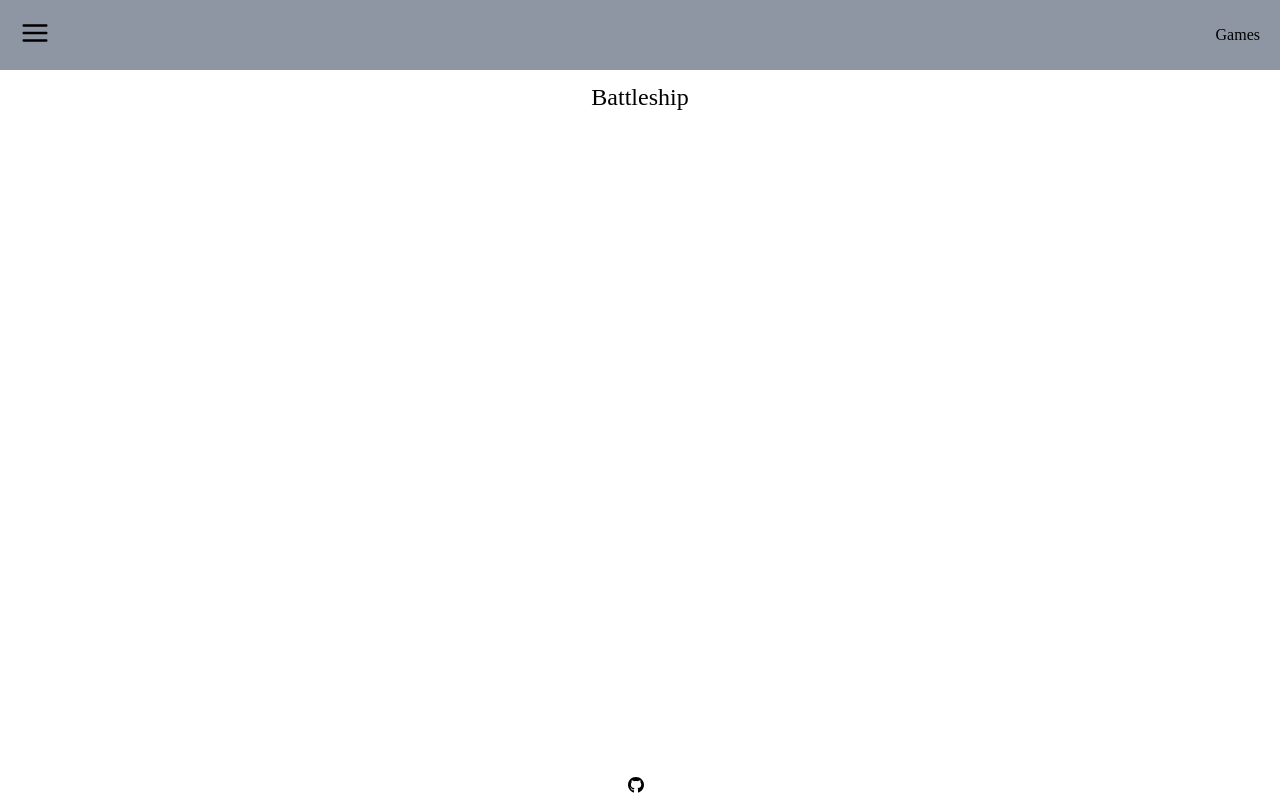
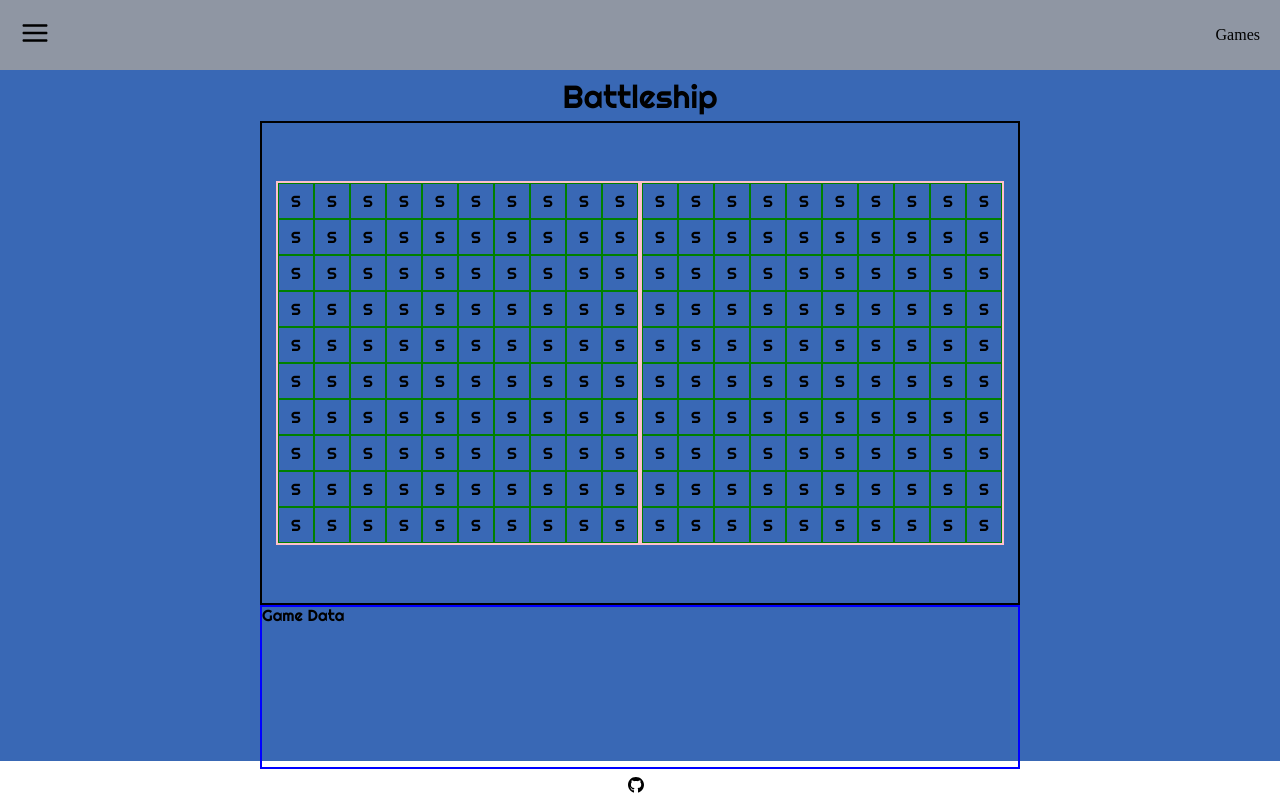
Before and after one commit to NBrennan26/games, a React (Create React App) app: page /battleship in a window 1280 px wide. Built offline with nearby package versions, Linux system fonts and the light colour scheme.

Commit message:
Create initial Battleship files. No logic yet

```diff
--- a/src/apps/battleship/Battleship.jsx
+++ b/src/apps/battleship/Battleship.jsx
@@ -1,15 +1,27 @@
+import { useState } from "react";
+import GameBoard from "./components/GameBoard"
+import GameData from "./components/GameData"
+import "./bs.css"
+
 function Battleship() {
+  const [player1, setPlayer1] = useState({})
+  const [player2, setPlayer2] = useState({})
+  const [p1Fleet, setP1Fleet] = useState([])
+  const [p2Fleet, setP2Fleet] = useState([])
+  const [p1Board, setP1Board] = useState([])
+  const [p2Board, setP2Board] = useState([])
+
+
   return (
-    <>
-      <div className="game-title-cont">
-        <span className="game-title">Battleship</span>
+    <div className="battleship-cont">
+      <div className="bs-title-cont">
+        <span className="bs-title">Battleship</span>
       </div>
-      <div className="game-board">
-        <div className="scorebaord"></div>
-        <div className="game-controls"></div>
-        <div className="game-scripts"></div>
+      <div className="bs-board-cont">
+        <GameBoard />
+        <GameData />
       </div>
-    </>
+    </div>
   );
 }
 
--- /dev/null
+++ b/src/apps/battleship/bs.css
@@ -0,0 +1,48 @@
+@import url("https://fonts.googleapis.com/css2?family=Righteous&display=swap");
+
+/*******************/
+/* Main Containers */
+/*******************/
+.battleship-cont {
+  display: flex;
+  flex-direction: column;
+  align-items: center;
+  font-family: "Righteous", cursive;
+  background-color: #3968b5;
+}
+.bs-title-cont {
+  font-size: 200%;
+  margin: 0.3em 0;
+}
+.bs-board-cont {
+  height: 80vh;
+  width: 95vh;
+}
+.bs-board {
+  border: 2px solid black;
+  height: 60vh;
+  display: flex;
+  justify-content: center;
+  align-items: center;
+}
+.bs-data {
+  border: 2px solid blue;
+  height: 20vh;
+}
+/*****************/
+/* Player Boards */
+/*****************/
+.bs-player-board {
+  border: 2px solid pink;
+  width: 45vh;
+  height: 45vh;
+  display: grid;
+  grid-template-columns: repeat(10, 1fr);
+  grid-template-rows: repeat(10, 1fr);
+}
+.bs-board-square {
+  display: flex;
+  justify-content: center;
+  align-items: center;
+  border: 1px solid green;
+}
--- /dev/null
+++ b/src/apps/battleship/components/BoardSquare.jsx
@@ -0,0 +1,9 @@
+function BoardSquare() {
+  return (
+    <>
+      <div className="bs-board-square">S</div>
+    </>
+  );
+}
+
+export default BoardSquare;
--- /dev/null
+++ b/src/apps/battleship/components/GameBoard.jsx
@@ -0,0 +1,14 @@
+import PlayerBoard from "./PlayerBoard";
+
+function GameBoard() {
+  return (
+    <>
+      <div className="bs-board">
+        <PlayerBoard />
+        <PlayerBoard />
+      </div>
+    </>
+  );
+}
+
+export default GameBoard;
--- /dev/null
+++ b/src/apps/battleship/components/GameData.jsx
@@ -0,0 +1,9 @@
+function GameData() {
+  return (
+    <>
+      <div className="bs-data">Game Data</div>
+    </>
+  );
+}
+
+export default GameData;
--- /dev/null
+++ b/src/apps/battleship/components/PlayerBoard.jsx
@@ -0,0 +1,26 @@
+import { useEffect, useState } from "react";
+import BoardSquare from "./BoardSquare";
+
+function PlayerBoard() {
+  const [boardArr, setBoardArr] = useState([])
+
+  useEffect(() => {
+    const curBoardArr = []
+    for (let i = 0; i < 100; i++) {
+      curBoardArr.push(i)
+    }
+    setBoardArr(curBoardArr)
+  }, [])
+
+  return (
+    <>
+      <div className="bs-player-board">
+        {boardArr.map((box) => {
+          return <BoardSquare />
+        })}
+      </div>
+    </>
+  );
+}
+
+export default PlayerBoard;
```
